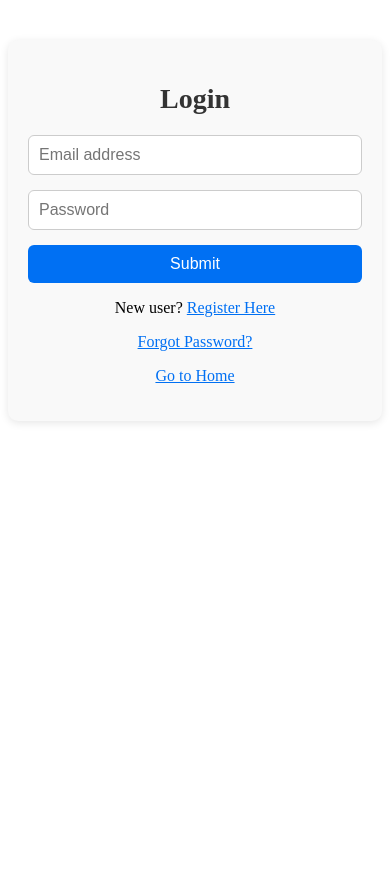
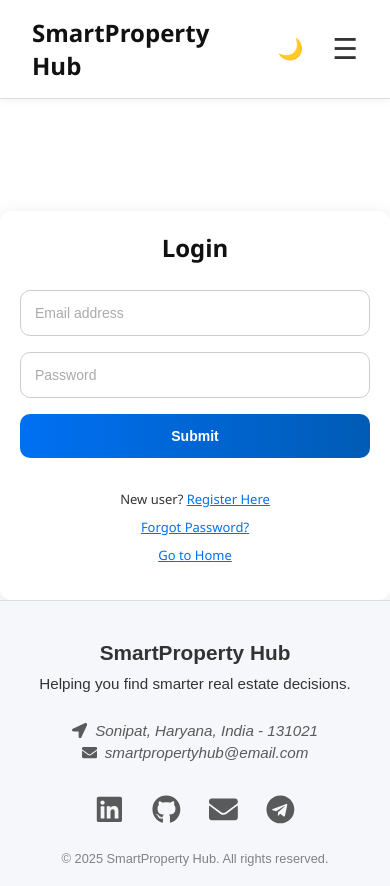
Before and after one commit to MAYANKSHARMA01010/smart-property-hub, a Next.js app: page /login in a window 390 px wide. Before the commit the page ends 844 px from the top, so only its background shows below. Built offline with nearby package versions, Linux system fonts and the light colour scheme; no server answers.

Commit message:
Login css Improved

```diff
--- a/src/pages/login.jsx
+++ b/src/pages/login.jsx
@@ -8,6 +8,8 @@ import { signInWithEmailAndPassword } from "firebase/auth";
 import { doc, getDoc } from "firebase/firestore";
 import { toast } from "react-toastify";
 import { ToastContainer } from "react-toastify";
+import Navbar from "../components/Navbar.jsx";
+import Footer from "../components/Footer.jsx";
 
 export default function Login() {
   const router = useRouter();
@@ -59,6 +61,8 @@ export default function Login() {
 
 
   return (
+    <div className="login-page">
+      <Navbar />
       <div className="login-container">
         <h2 className="login-title">Login</h2>
         <form className="login-form" onSubmit={handleLogin}>
@@ -108,5 +112,7 @@ export default function Login() {
             theme="light"
           />
       </div>
+      <Footer />
+    </div>
   );
 }
--- a/src/styles/Login.css
+++ b/src/styles/Login.css
@@ -1,17 +1,61 @@
+* {
+  box-sizing: border-box;
+  transition: background-color 0.3s, color 0.3s, border-color 0.3s;
+}
+
+body {
+  font-family: 'Segoe UI', Tahoma, Geneva, Verdana, sans-serif;
+  background-color: #ffffff;
+  color: #333;
+}
+
+body.dark {
+  background-color: #0f0f0f;
+  color: #e0e0e0;
+}
+
+.login-page {
+  min-height: 100vh;
+  display: flex;
+  flex-direction: column;
+  justify-content: center;
+  align-items: center;
+}
+
 .login-container {
   max-width: 400px;
-    margin: 40px auto;
-    padding: 20px;
-    border-radius: 10px;
-    background-color: #f9f9f9;
-    box-shadow: 0 2px 8px rgba(0, 0, 0, 0.1);
+  width: 100%;
+  padding: 30px;
+  border-radius: 16px;
+  background: rgba(255, 255, 255, 0.7);
+  backdrop-filter: blur(8px);
+  box-shadow: 0 4px 20px rgba(0, 0, 0, 0.1);
+  margin-top: 7rem;
+  display: flex;
+  flex-direction: column;
+  gap: 16px;
+  transition: background 0.3s ease;
+}
+
+body.dark .login-container {
+  background: rgba(30, 30, 30, 0.6);
+  box-shadow: 0 4px 20px rgba(255, 255, 255, 0.05);
 }
 
 .login-title {
+  font-size: 28px;
+  font-weight: 600;
+  color: #111;
   text-align: center;
-    margin-bottom: 20px;
-    font-size: 28px;
-    color: #333;
+  margin-bottom: 10px;
+}
+
+body.dark .login-title {
+  color: #f5f5f5;
+}
+
+.login-form input {
+  margin-bottom: 16px;
 }
 
 .login-form {
@@ -20,38 +64,103 @@
 }
 
 .login-input {
-    padding: 10px;
-    margin-bottom: 15px;
-    border-radius: 6px;
+  padding: 14px;
+  border-radius: 10px;
   border: 1px solid #ccc;
+  background-color: #fff;
+  color: #111;
   font-size: 16px;
 }
 
+.login-input::placeholder {
+  color: #aaa;
+}
+
+body.dark .login-input {
+  background-color: #222;
+  color: #f0f0f0;
+  border: 1px solid #444;
+}
+
+body.dark .login-input::placeholder {
+  color: #888;
+}
+
 .login-button {
-    padding: 10px;
-    background-color: #0070f3;
+  padding: 14px;
+  background: linear-gradient(to right, #0070f3, #005bb5);
+  color: white;
+  font-weight: bold;
   border: none;
-    color: white;
-    border-radius: 6px;
+  border-radius: 10px;
   font-size: 16px;
   cursor: pointer;
+  transition: background 0.3s ease;
 }
 
 .login-button:hover {
-    background-color: #005bb5;
+  background: linear-gradient(to right, #005bb5, #004799);
+}
+
+body.dark .login-button {
+  background: linear-gradient(to right, #0a84ff, #0066cc);
+}
+
+body.dark .login-button:hover {
+  background: linear-gradient(to right, #0066cc, #0051a3);
 }
 
 .login-links {
-    margin-top: 15px;
   text-align: center;
+  font-size: 14px;
+  margin-top: 10px;
+  display: flex;
+  flex-direction: column;
+  gap: 4px;
+}
+
+.login-links p {
+  margin-top: 6px;
 }
 
 .login-link {
   color: #0070f3;
+  text-decoration: underline;
   cursor: pointer;
-    text-decoration: underline;
 }
 
 .login-link:hover {
   color: #005bb5;
 }
+
+body.dark .login-link {
+  color: #66bfff;
+}
+
+body.dark .login-link:hover {
+  color: #91caff;
+}
+
+.Toastify__toast {
+  font-size: 14px;
+}
+
+@media (max-width: 480px) {
+  .login-container {
+    padding: 20px;
+    border-radius: 12px;
+  }
+
+  .login-title {
+    font-size: 24px;
+  }
+
+  .login-input,
+  .login-button {
+    font-size: 14px;
+  }
+
+  .login-links {
+    font-size: 13px;
+  }
+}
--- a/src/styles/Navbar.css
+++ b/src/styles/Navbar.css
@@ -169,10 +169,6 @@ body.dark .hamburger {
   color: #eee;
 }
 
-body.dark .navRight {
-  background-color: #0f172a;
-}
-
 body.dark .loginBtn {
   background-color: #3399ff;
   box-shadow: 0 4px 12px rgba(51, 153, 255, 0.5);
```
Lines whose indentation alone changed are shown as unchanged.
